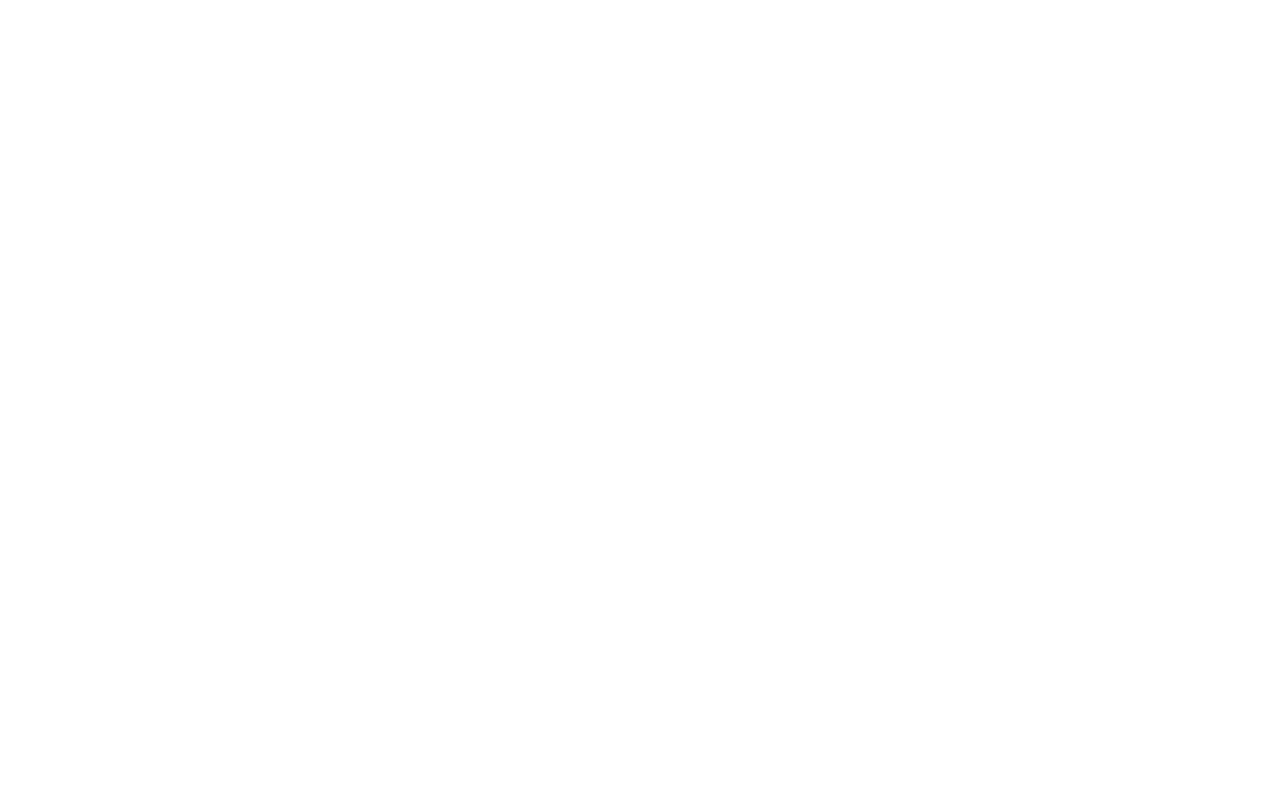
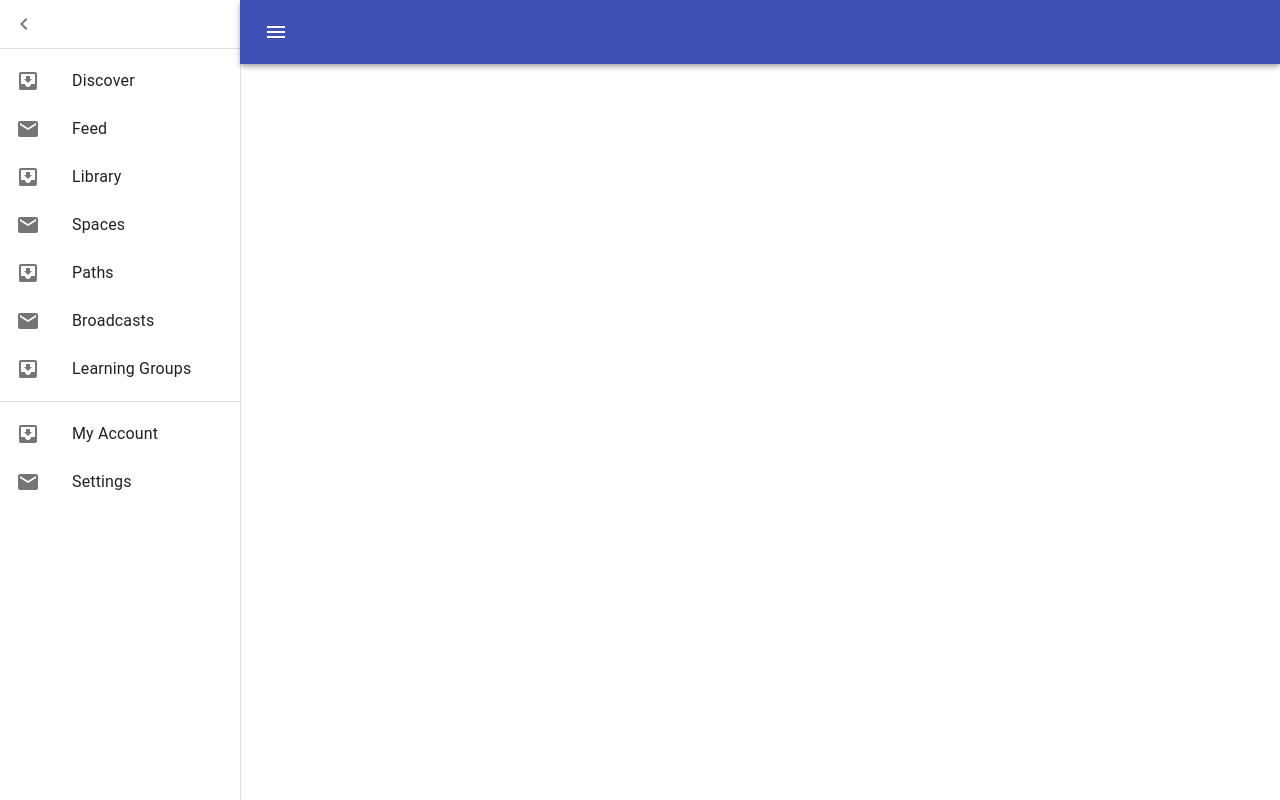
Before and after one commit to aejit/Byndr, a React (Create React App) app in the folder byndr-ui/: page /profile/settings in a window 1280 px wide. Built offline with nearby package versions, Linux system fonts and the light colour scheme.

Commit message:
Project structure created and routes created

```diff
--- a/byndr-ui/package.json
+++ b/byndr-ui/package.json
@@ -3,13 +3,17 @@
   "version": "0.1.0",
   "private": true,
   "dependencies": {
+    "@material-ui/icons": "latest",
+    "@material-ui/core": "latest",
     "@testing-library/jest-dom": "^5.11.5",
     "@testing-library/react": "^11.1.0",
     "@testing-library/user-event": "^12.1.10",
     "react": "^17.0.1",
     "react-dom": "^17.0.1",
+    "react-router-dom": "^5.2.0",
     "react-scripts": "4.0.0",
-    "web-vitals": "^0.2.4"
+    "web-vitals": "^0.2.4",
+    "clsx": "latest"
   },
   "scripts": {
     "start": "react-scripts start",
--- a/byndr-ui/src/App.js
+++ b/byndr-ui/src/App.js
@@ -2,12 +2,20 @@
 
 import { BrowserRouter as Router, Route } from "react-router-dom";
 import Welcome from './components/SSO/welcome';
+import Settings from './components/Profile/Settings/settings';
+import NotificationSettings from './components/Profile/NotificationSettings/notificationSettings';
+import Privacy from './components/Profile/Privacy/privacy';
+import Security from './components/Profile/Security/security';
 
 function App() {
   return (
   <div>
     <Router>
     <Route exact path="/" component={Welcome} />
+    <Route exact path="/profile/settings" component={Settings} />
+    <Route exact path="/profile/notification" component={NotificationSettings} />
+    <Route exact path="/profile/privacy" component={Privacy} />
+    <Route exact path="/profile/security" component={Security} />
     </Router>
   </div>
 
--- /dev/null
+++ b/byndr-ui/src/components/Profile/NotificationSettings/notificationSettings.js
@@ -0,0 +1,9 @@
+import React from 'react'
+
+export default function NotificationSettings(props) {
+    return (
+        <div>
+
+        </div>
+    )
+}
--- /dev/null
+++ b/byndr-ui/src/components/Profile/Privacy/privacy.js
@@ -0,0 +1,9 @@
+import React from 'react'
+
+export default function Privacy(props) {
+    return (
+        <div>
+
+        </div>
+    )
+}
--- /dev/null
+++ b/byndr-ui/src/components/Profile/Security/security.js
@@ -0,0 +1,9 @@
+import React from 'react'
+
+export default function Security(props) {
+    return (
+        <div>
+
+        </div>
+    )
+}
--- /dev/null
+++ b/byndr-ui/src/components/Profile/Settings/settings.js
@@ -0,0 +1,15 @@
+import React from 'react'
+import Shell from '../../common/shell'
+
+const settingsContent = () => {
+    return <div>
+        Hello World
+        </div>;
+}
+export default function Settings(props) {
+    return (
+        <div>
+            <Shell content={settingsContent}/>
+        </div>
+    )
+}
--- a/byndr-ui/src/components/SSO/welcome.js
+++ b/byndr-ui/src/components/SSO/welcome.js
@@ -6,6 +6,7 @@
 import MuiDialogContent from '@material-ui/core/DialogContent';
 import MuiDialogActions from '@material-ui/core/DialogActions';
 import Typography from '@material-ui/core/Typography';
+import Link from '@material-ui/core/Link';
 
 const styles = (theme) => ({
   title:{
@@ -51,7 +52,7 @@
 
 export default function Welcome() {
   const [open, setOpen] = React.useState(true);
-
+  const preventDefault = (event) => event.preventDefault();
   // const handleClickOpen = () => {
   //   setOpen(true);
   // };
@@ -80,9 +81,12 @@
           </Button>
         </DialogActions>
         <DialogActions style={{marginBottom: '2rem'}}>
-          <Button  style ={{width : '65%'}} variant="outlined" size="large" color="primary">
+          {/* <Button  style ={{width : '65%'}} variant="outlined" size="large" color="primary">
             Log In
-          </Button>
+          </Button> */}
+          <Link href="/profile/settings">
+          Log In
+          </Link>
         </DialogActions>
       </Dialog>
     </div>
--- /dev/null
+++ b/byndr-ui/src/components/common/shell.js
@@ -0,0 +1,24 @@
+import React from 'react'
+import SideBar from './sidebar'
+import { makeStyles } from '@material-ui/core/styles';
+import TitleBar from './titleBar'
+
+const useStyles = makeStyles((theme) => ({
+    content: {
+        flexGrow: 1,
+        padding: theme.spacing(3),
+      },
+}));
+
+export default function Shell(props) {
+    const classes = useStyles();
+    return (
+        <div>
+            <SideBar />
+            <TitleBar />
+            <main className={classes.content}>
+                {props.content}
+            </main>
+        </div>
+    )
+}
--- /dev/null
+++ b/byndr-ui/src/components/common/sidebar.js
@@ -0,0 +1,100 @@
+import React from 'react';
+import { makeStyles, useTheme } from '@material-ui/core/styles';
+import Drawer from '@material-ui/core/Drawer';
+import List from '@material-ui/core/List';
+import Divider from '@material-ui/core/Divider';
+import IconButton from '@material-ui/core/IconButton';
+import ChevronLeftIcon from '@material-ui/icons/ChevronLeft';
+import ChevronRightIcon from '@material-ui/icons/ChevronRight';
+import ListItem from '@material-ui/core/ListItem';
+import ListItemIcon from '@material-ui/core/ListItemIcon';
+import ListItemText from '@material-ui/core/ListItemText';
+import InboxIcon from '@material-ui/icons/MoveToInbox';
+import MailIcon from '@material-ui/icons/Mail';
+import clsx from 'clsx';
+
+const drawerWidth = 240;
+const useStyles = makeStyles((theme) => ({
+    root: {
+        display: 'flex',
+      },
+      hide: {
+        display: 'none',
+      },
+      drawer: {
+        width: drawerWidth,
+        flexShrink: 0,
+        whiteSpace: 'nowrap',
+      },
+      drawerOpen: {
+        width: drawerWidth,
+        transition: theme.transitions.create('width', {
+          easing: theme.transitions.easing.sharp,
+          duration: theme.transitions.duration.enteringScreen,
+        }),
+      },
+      drawerClose: {
+        transition: theme.transitions.create('width', {
+          easing: theme.transitions.easing.sharp,
+          duration: theme.transitions.duration.leavingScreen,
+        }),
+        overflowX: 'hidden',
+        width: theme.spacing(7) + 1,
+        [theme.breakpoints.up('sm')]: {
+          width: theme.spacing(9) + 1,
+        },
+      }
+}));
+
+export default function SideBar() {
+    const theme = useTheme();
+    const [open, setOpen] = React.useState(true);
+    const classes = useStyles();
+    const handleDrawerOpen = () => {
+      setOpen(true);
+    };
+
+    const handleDrawerClose = () => {
+      setOpen(false);
+    };
+
+    return <div className={classes.root}>
+    <Drawer
+        variant="permanent"
+        className={clsx(classes.drawer, {
+          [classes.drawerOpen]: open,
+          [classes.drawerClose]: !open,
+        })}
+        classes={{
+          paper: clsx({
+            [classes.drawerOpen]: open,
+            [classes.drawerClose]: !open,
+          }),
+        }}
+      >
+        <div className={classes.toolbar}>
+          <IconButton onClick={handleDrawerClose}>
+            {theme.direction === 'rtl' ? <ChevronRightIcon /> : <ChevronLeftIcon />}
+          </IconButton>
+        </div>
+        <Divider />
+        <List>
+          {['Discover', 'Feed', 'Library', 'Spaces','Paths','Broadcasts','Learning Groups'].map((text, index) => (
+            <ListItem button key={text}>
+              <ListItemIcon>{index % 2 === 0 ? <InboxIcon /> : <MailIcon />}</ListItemIcon>
+              <ListItemText primary={text} />
+            </ListItem>
+          ))}
+        </List>
+        <Divider />
+        <List>
+          {['My Account', 'Settings'].map((text, index) => (
+            <ListItem button key={text}>
+              <ListItemIcon>{index % 2 === 0 ? <InboxIcon /> : <MailIcon />}</ListItemIcon>
+              <ListItemText primary={text} />
+            </ListItem>
+          ))}
+        </List>
+      </Drawer>
+    </div>;
+}
--- /dev/null
+++ b/byndr-ui/src/components/common/titleBar.js
@@ -0,0 +1,66 @@
+import React from 'react'
+import { makeStyles } from '@material-ui/core/styles';
+import AppBar from '@material-ui/core/AppBar';
+import Toolbar from '@material-ui/core/Toolbar';
+import Typography from '@material-ui/core/Typography';
+import IconButton from '@material-ui/core/IconButton';
+import MenuIcon from '@material-ui/icons/Menu';
+import clsx from 'clsx';
+
+const drawerWidth = 240;
+
+const useStyles = makeStyles((theme) => ({
+    appBar: {
+        zIndex: theme.zIndex.drawer + 1,
+        transition: theme.transitions.create(['width', 'margin'], {
+          easing: theme.transitions.easing.sharp,
+          duration: theme.transitions.duration.leavingScreen,
+        }),
+      },
+      appBarShift: {
+        marginLeft: drawerWidth,
+        width: `calc(100% - ${drawerWidth}px)`,
+        transition: theme.transitions.create(['width', 'margin'], {
+          easing: theme.transitions.easing.sharp,
+          duration: theme.transitions.duration.enteringScreen,
+        }),
+      },
+}));
+
+export default function TitleBar() {
+    const [open, setOpen] = React.useState(true);
+    const classes = useStyles();
+    const handleDrawerOpen = () => {
+        setOpen(true);
+      };
+
+      const handleDrawerClose = () => {
+        setOpen(false);
+      };
+
+    return (
+        <div>
+        <AppBar
+        position="fixed"
+        className={clsx(classes.appBar, {
+          [classes.appBarShift]: open,
+        })}
+      >
+        <Toolbar>
+          <IconButton
+            color="inherit"
+            aria-label="open drawer"
+            onClick={handleDrawerOpen}
+            edge="start"
+            className={clsx(classes.menuButton, {
+              [classes.hide]: open,
+            })}
+          >
+            <MenuIcon />
+          </IconButton>
+
+        </Toolbar>
+      </AppBar>
+        </div>
+    );
+}
```
Also changed, not shown: 1 other file (tests, documents, lock files or other folders).
